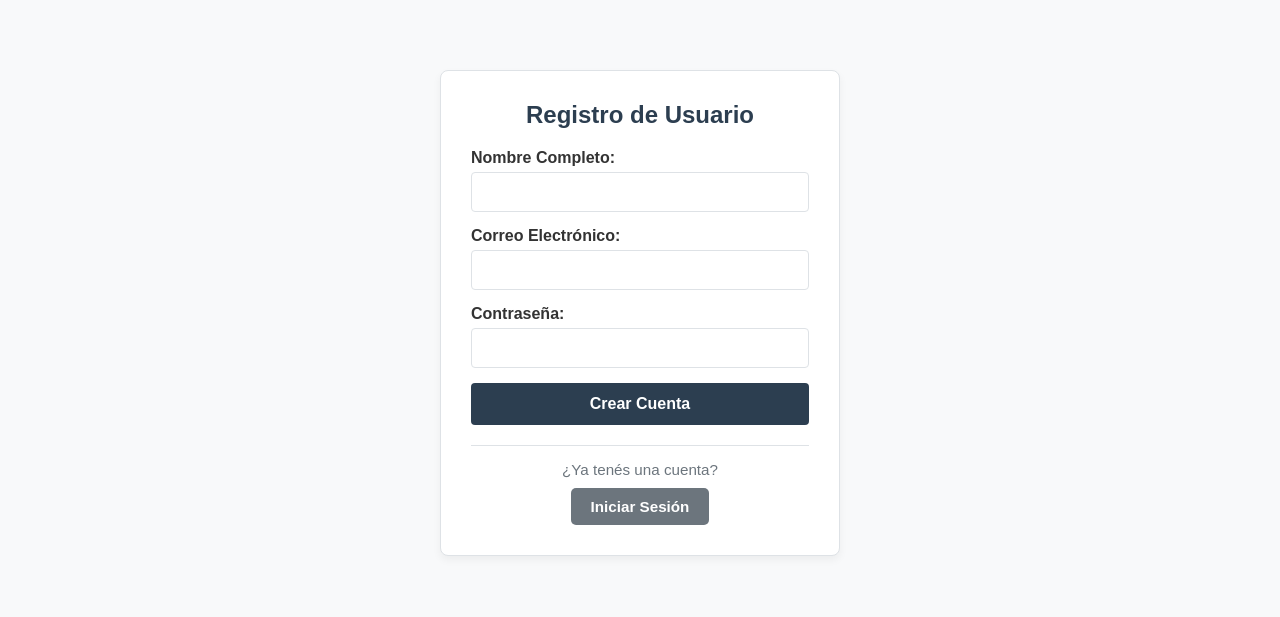
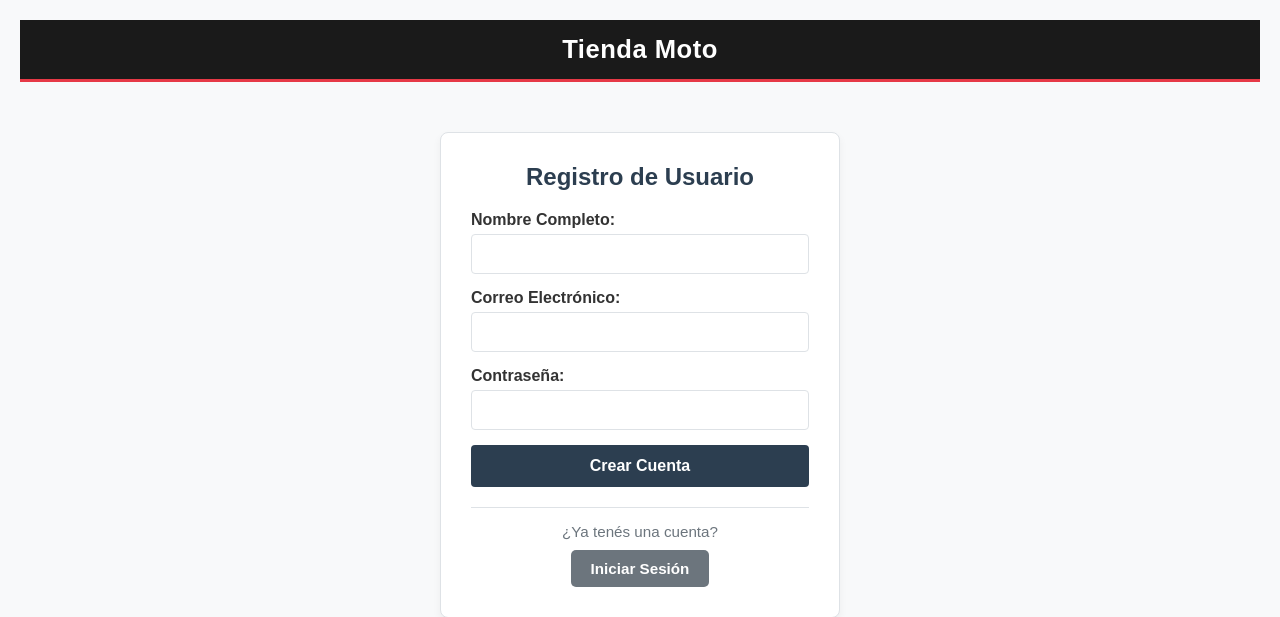
Before and after one commit to manualonso1992-coder/tienda-moto, a PHP site: page /registro.php in a window 1280 px wide. Shown: the top 617 px of the page. Run offline with PHP 8.4, Linux system fonts and the light colour scheme.

Commit message:
Encabezado con css

```diff
--- a/css/style.css
+++ b/css/style.css
@@ -155,3 +155,27 @@ body {
 .btn-secundario:hover {
     background-color: #5a6268;
 }
+
+.site-header {
+    background-color: #1a1a1a;
+    padding: 15px 20px;
+    border-bottom: 3px solid #e63946;
+}
+
+.header-container {
+    max-width: 1200px;
+    margin: 0 auto;
+    text-align: center;
+}
+
+.site-logo {
+    color: #ffffff;
+    font-size: 1.6rem;
+    font-weight: bold;
+    text-decoration: none;
+    letter-spacing: 0.5px;
+}
+
+.site-logo:hover {
+    color: #e63946;
+}
--- a/includes/header.php
+++ b/includes/header.php
@@ -14,6 +14,11 @@ if (session_status() === PHP_SESSION_NONE) {
     <?php endif; ?>
 </head>
 <body>
+    <header class="site-header">
+        <div class="header-container">
+            <a href="index.php" class="site-logo">Tienda Moto</a>
+        </div>
+    </header>
 
 <?php if (!isset($ocultar_nav) || !$ocultar_nav): ?>
     <?php require_once __DIR__ . '/nav.php'; ?>
```
